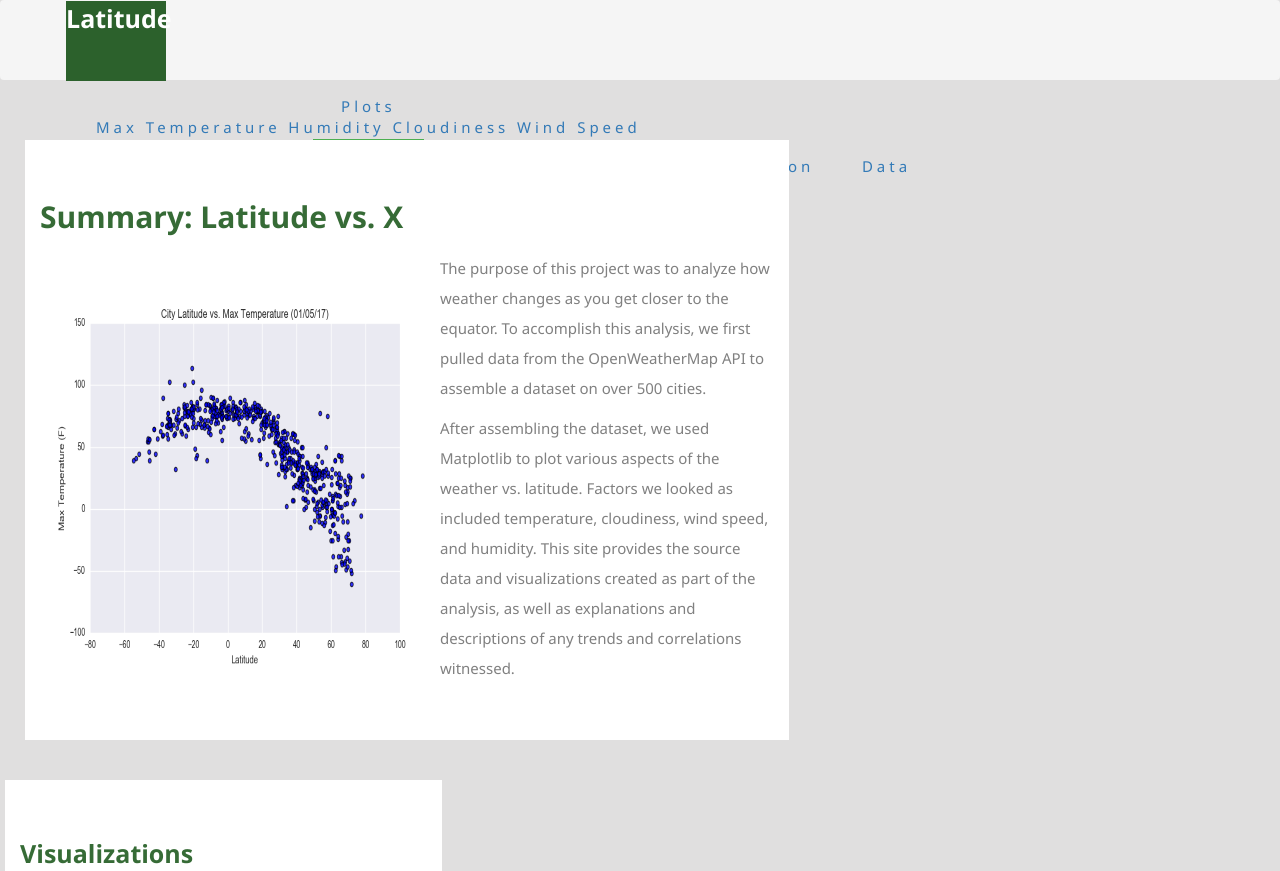
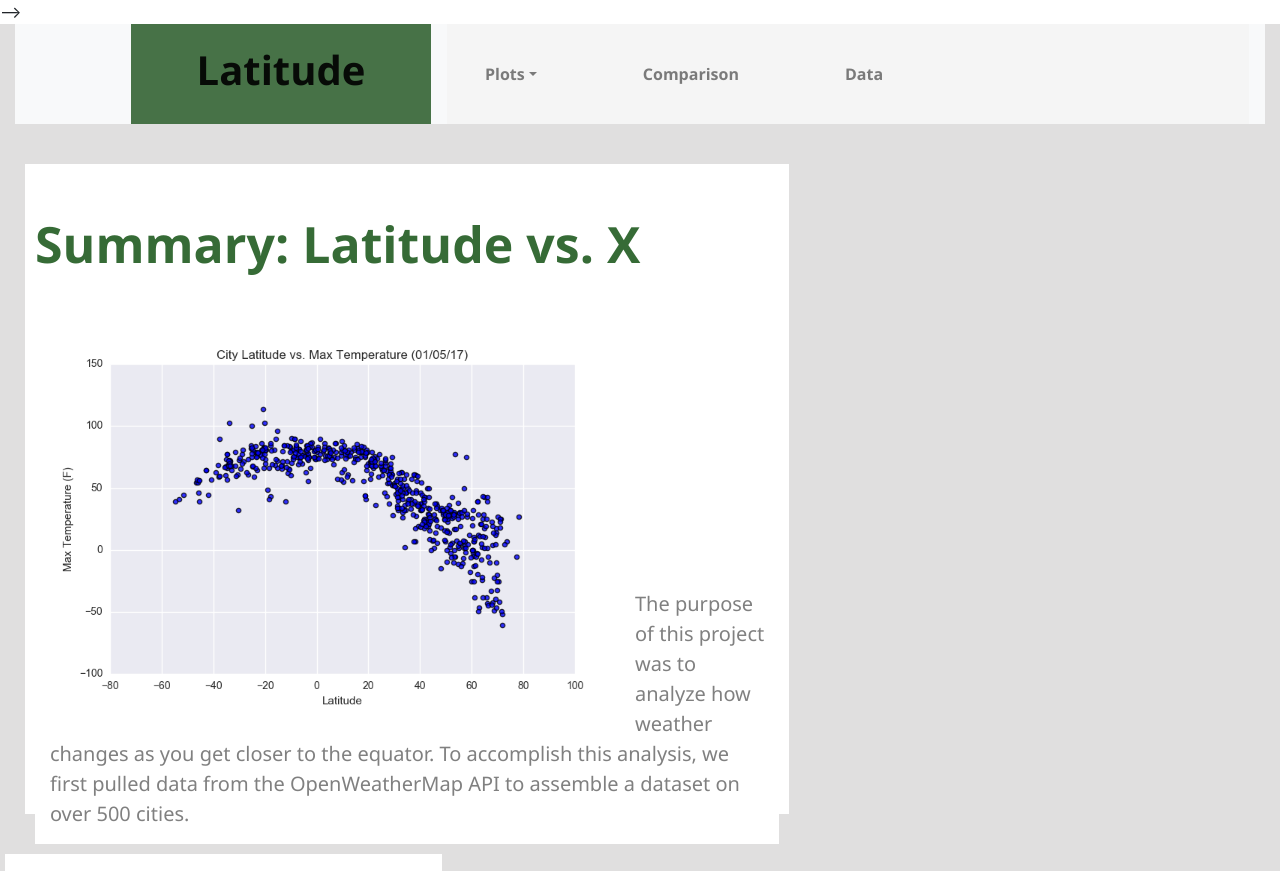
Before and after one commit to yuanyuans29/USCDataAnayticsBootcamp_Assignment, a plain HTML site: page landingpage.html in a window 1280 px wide. Shown: the top 871 px of the page. Drawn offline with nearby package versions, Linux system fonts and the light colour scheme.

Commit message:
bootstrap updates

```diff
--- a/landingpage.html
+++ b/landingpage.html
@@ -6,6 +6,8 @@
     <meta name="viewport" content="width=device-width, initial-scale=1.0">
     <meta http-equiv="X-UA-Compatible" content="ie=edge">
     <title>summary</title>
+    <!-- !-- <link re<l="stylesheet" href="https://maxcdn.bootstrapcdn.com/bootstrap/4.0.0-alpha.6/css/bootstrap.min.css" integrity="sha384-rwoIResjU2yc3z8GV/NPeZWAv56rSmLldC3R/AZzGRnGxQQKnKkoFVhFQhNUwEyJ" crossorigin="anonymous"> --> -->
+    <link rel="stylesheet" href="https://maxcdn.bootstrapcdn.com/bootstrap/4.0.0/css/bootstrap.min.css" integrity="sha384-Gn5384xqQ1aoWXA+058RXPxPg6fy4IWvTNh0E263XmFcJlSAwiGgFAW/dAiS6JXm" crossorigin="anonymous">
     <style>
         /* h1 heading tag */
         * {
@@ -13,41 +15,33 @@
             background-color: rgb(224, 223, 223);
         }
         .navbar {
-            margin-top: 0;
-            margin-bottom: 20px;
-            height: 80px;
+            /* margin-top: 0; */
+            /* margin-bottom: 20px; */
+            height: 100px;
             background-color:whitesmoke;
+            position:relative;
+
+            }
+
+        .navbar-brand {
+            font-size: 40px;
+            font-weight:700;
+            color:whitesmoke;
+            text-align: center;
+            display:block;
+            background-color:rgb(71, 114, 71);
+            margin-left: 100px;
+            height:100px;
+            width: 300px;
+            padding: 16px;
+            border: none;
+            position:relative;
         }
-        .main,.buttons {
+        /* .navbarCollapse {
             display: inline-block;
             text-align: center;
-        }
-        /* .button,.brand
-        {
-            display:inline;
-            } */
-        /* .brand {
-            height:100px;
-            width: 100px;
-            background-color:rgb(44, 97, 44);
-            margin-left: 50px;
         } */
-        .main {
-            font-size: 25px;
-            font-weight:700;
-            color:white;
-            text-align: center;
-            display:block;
-            background-color:rgb(44, 97, 44);
-            margin-left: 50px;
-            height:80px;
-            width: 100px;
-        }
-        .navbar ul {
-            display: inline-block;
-            text-align: center;
-        }
-        .side {
+        /* .side {
             font-size: 20px;
             color:gray;
             text-align: right;
@@ -55,19 +49,91 @@
             width: 100px;
             margin-right: 20px;
             background-color:white;
+        } */
+            .navbar-collapse {
+                background-color: whitesmoke;
+            }
+            .dropdown {
+                background-color: whitesmoke;
+            }
+            .navbar-nav {
+            /* font-size: 20px;
+            color:gray; */
+            font-weight:700;
+            height:100px;
+            /* width:100px; */
+            margin-right: 30px;
+            text-align: right;
+            padding: 30px;
+            border: none;
+            position: relative;
+            display: inline-block;
+            background-color: whitesmoke;
+           }
+            /* .navbar-brand,.navbar-nav {
+                display: inline;
+                text-align: center;
+                /* position: relative; */
+            .navbar-brand {
+                float:left;
+            }
+            .navbar-nav {
+                float:right;
+            }
+                /* a {
+        margin-bottom: 15px;
+        font-size: 15px;
+        color: gray;
+        text-align: left;
+        background-color: white;
+        } */
+
+        /* .navbar-nav {
+        font-family: 'Segoe UI', Tahoma, Geneva, Verdana, sans-serif;
+        background-color: whitesmoke;
+        color: gray;
+        padding: 30px;
+        border: none;
+        position: relative;
+        display: inline-block;
+        } */
+
+        .dropdown-menu {
+        display:none;
+        position: absolute;
+        background-color: whitesmoke;
+        min-width: 160px;
+        box-shadow: 0px 8px 16px 0px rgba(0,0,0,0.2);
+        z-index: 1;
         }
-        .button {
-            background-color:white;
-            margin-right: 50px;
-            text-align: right;
+
+        .dropdown-menu a {
+        color: gray;
+        padding: 12px 16px;
+        display: block;
         }
+
+        .dropdown-menu a:hover {background-color: whitesmoke;}
+
+        .dropdown-toggle .dropdown-menu {display: block;}
+
+        .dropdown:hover .dropdown-toggle {background-color: whitesmoke;}
+
+        /* .comparisonbutton {
+            background-color: whitesmoke;
+        }
+        .databutton {
+            color:gray;
+            background-color: whitesmoke;
+        } */
         .summary {
             margin-top: 40px;
             margin-left: 40px;
             margin-right:10px;
             margin-bottom: 0;
-            height: 600px;
+            height: 650px;
             background-color: white;
+            padding:10px
         }
         .img1 {
             margin-top:30px;
@@ -76,17 +142,18 @@
         p {
             margin-top: 300px;
             margin-bottom:30px;
-            font-size: 15px;
+            font-size: 20px;
             color: gray;
             line-height:30px;
             text-align: left;
             background-color: white;
+            padding: 2%;
         }
         .heading {
-            margin-top:60px;
+            margin-top:40px;
             margin-bottom:20px;
             color:rgb(54, 107, 54);
-            font-size: 30px;
+            font-size: 50px;
             text-align: left;
             font-weight: 700;
             background-color: white;
@@ -95,7 +162,7 @@
             margin-top:60px;
             margin-bottom:10px;
             color:rgb(54, 107, 54);
-            font-size: 25px;
+            font-size: 40px;
             text-align: left;
             font-weight: 700;
             background-color: white;
@@ -104,89 +171,45 @@
             margin-top: 40px;
             margin-left: 20px;
             margin-right: 40px;
-            height: 500px;
+            height: 580px;
             background-color: white;
         }
         .img2 {
             margin:0;
             align-self: auto;
             }
-        a {
-        margin-bottom: 15px;
-        font-size: 15px;
-        color: gray;
-        text-align: left;
-        background-color: white;
-        }
-
-        .dropbtn {
-        background-color: #4CAF50;
-        color: white;
-        padding: 16px;
-        font-size: 16px;
-        border: none;
-        }
-
-        .dropdown {
-        position: relative;
-        display: inline-block;
-        }
-
-        .dropdown-content {
-        display: none;
-        position: absolute;
-        background-color: #f1f1f1;
-        min-width: 160px;
-        box-shadow: 0px 8px 16px 0px rgba(0,0,0,0.2);
-        z-index: 1;
-        }
-
-        .dropdown-content a {
-        color: black;
-        padding: 12px 16px;
-        text-decoration: none;
-        display: block;
-        }
-
-        .dropdown-content a:hover {background-color: #ddd;}
-
-        .dropdown:hover .dropdown-content {display: block;}
-
-        .dropdown:hover .dropbtn {background-color: #3e8e41;}
     </style>
-    <link rel="stylesheet" href="https://maxcdn.bootstrapcdn.com/bootstrap/3.3.7/css/bootstrap.min.css">
 </head>
 
 <body>
     <!-- Navbar -->
-    <div class="navbar col-md-12" id="navbar">
-        <a href="#home" class="main">Latitude</a>
-        <!-- Main  -->
-        <ul class="buttons" style="letter-spacing:4px;">
-            <ul class="list">
-                <a href="" class="plots">Plots</a>
-                <div class="menu" >
-                    <a class="figure" href="#">Max Temperature</a>
-                    <a class="figure" href="#">Humidity</a>
-                    <a class="figure" href="#">Cloudiness</a>
-                    <a class="figure" href="#">Wind Speed</a>
+    <div class="container-fluid">
+        <nav class="navbar navbar-expand-md navbar-light bg-light navbar-fixed-top">
+            <a href="landingpage.html" class="navbar-brand">Latitude</a>
+            <!-- Main  -->
+            <div class="collapse navbar-collapse" id="navbarCollapse">
+                <div class="navbar-nav">
+                <!-- <ul class="plotbutton"> -->
+                    <div class="nav-item dropdown">
+                        <a class="nav-link dropdown-toggle" data-toggle="dropdown">Plots</a>
+                        <div class="dropdown-menu">
+                    <!-- <div class="menu" > -->
+                            <a class="dropdown-item" href="visualizationpageone.html">Max Temperature</a>
+                            <a class="dropdown-item" href="visualizationpagetwo.html">Humidity</a>
+                            <a class="dropdown-item" href="visualizationpagethree.html">Cloudiness</a>
+                            <a class="dropdown-item" href="visualizationpagefour.html">Wind Speed</a>
+                        </div>
+                    </div>
                 </div>
-                <div class="dropdown">
-                        <button class="dropbtn">Dropdown</button>
-                        <div class="dropdown-content">
-                          <a href="#">Link 1</a>
-                          <a href="#">Link 2</a>
-                          <a href="#">Link 3</a>
-                        </div>
-                      </div>
-            </ul>
-            <ul>
-                <a href="" class="comparison">Comparison</a>
-            </ul>
-            <ul>
-                <a href="" class="data">Data</a>
-            </ul>
-        </ul>
+                <!-- <ul class="comparisonbutton"> -->
+                <div class="navbar-nav">
+                    <a href="comparisonpage.html" class="nav-item nav-link">Comparison</a>
+                </div>
+                <div class="navbar-nav">
+                    <a href="datapage" class="nav-item nav-link">Data</a>
+                </div>
+            </div>
+        </nav>
     </div>
 
     <!-- <div class="jumbotron text-center">
@@ -196,9 +219,9 @@
 
     <!-- Mars Data -->
     <div class="row" id="view_page">
-        <div class="summary col-md-7">
+        <div class="summary col-md-7 col-sm-12">
             <h1 class="heading">Summary: Latitude vs. X</h1>
-                <img class="img1" src="Resources/assets/images/Fig1.png" title="plot example" width="400" height="400" ALIGN=”left”/>
+                <img class="img1" src="Resources/assets/images/Fig1.png" title="plot example" width="600" height="400" ALIGN=”left”/>
                 <p>The purpose of this project was to analyze how weather changes as you get closer
                     to the equator. To accomplish this analysis, we first pulled data from the OpenWeatherMap API to assemble
                     a dataset on over 500 cities.
@@ -210,12 +233,12 @@
                     trends and correlations witnessed.
                     </p>
         </div>
-            <div class="visualization col-md-4">
+            <div class="visualization col-md-4 col-sm-12">
                 <h4 class="subheading">Visualizations</h4>
-                <img class="img2" src="Resources/assets/images/Fig1.png" title="Example Image Link" width="200" height="200" />
-                <img class="img2" src="Resources/assets/images/Fig2.png" title="Example Image Link" width="200" height="200" />
-                <img class="img2" src="Resources/assets/images/Fig3.png" title="Example Image Link" width="200" height="200" />
-                <img class="img2" src="Resources/assets/images/Fig4.png" title="Example Image Link" width="200" height="200" />
+                <img class="img2" src="Resources/assets/images/Fig1.png" title="Figure 1 link" width="270" height="220" />
+                <img class="img2" src="Resources/assets/images/Fig2.png" title="Figure 2 link" width="270" height="220" />
+                <img class="img2" src="Resources/assets/images/Fig3.png" title="Figure 3 link" width="270" height="220" />
+                <img class="img2" src="Resources/assets/images/Fig4.png" title="Figure 4 link" width="270" height="220" />
             </div>
         </div>
     </div>
```
